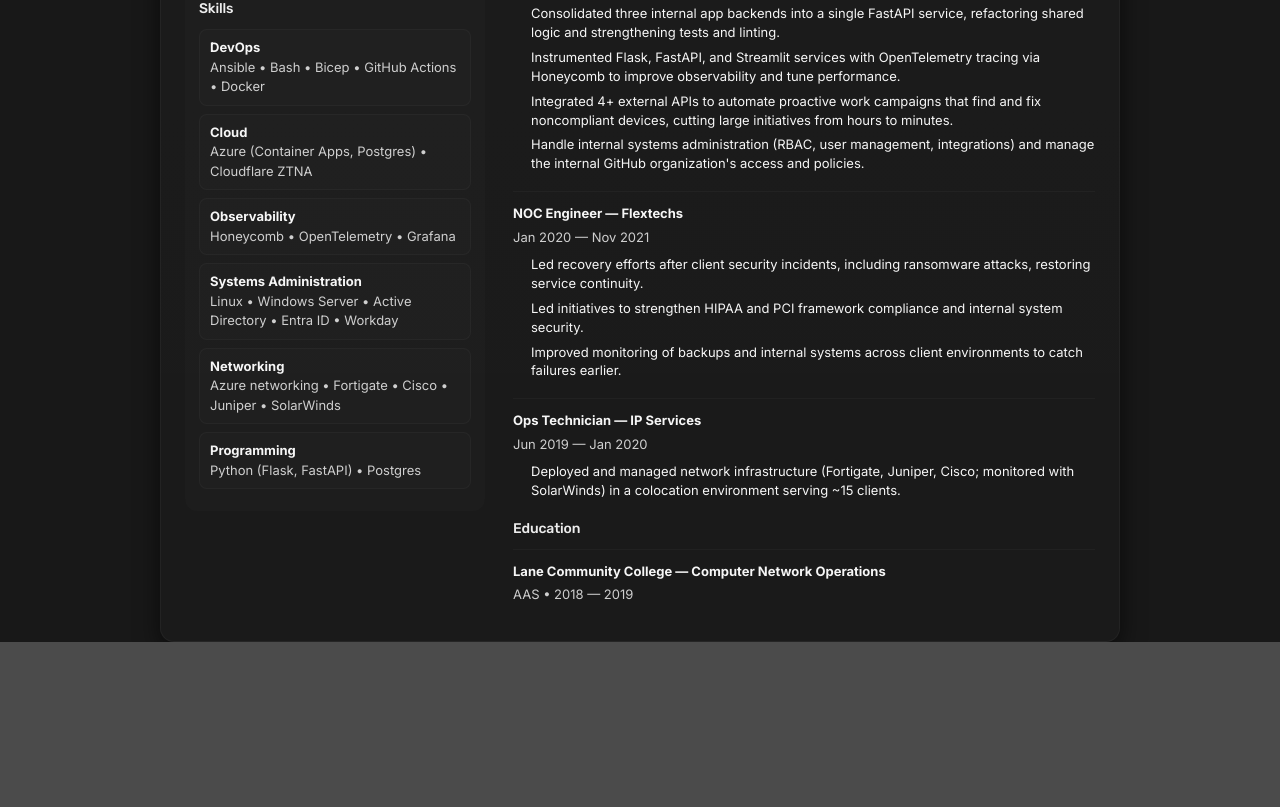
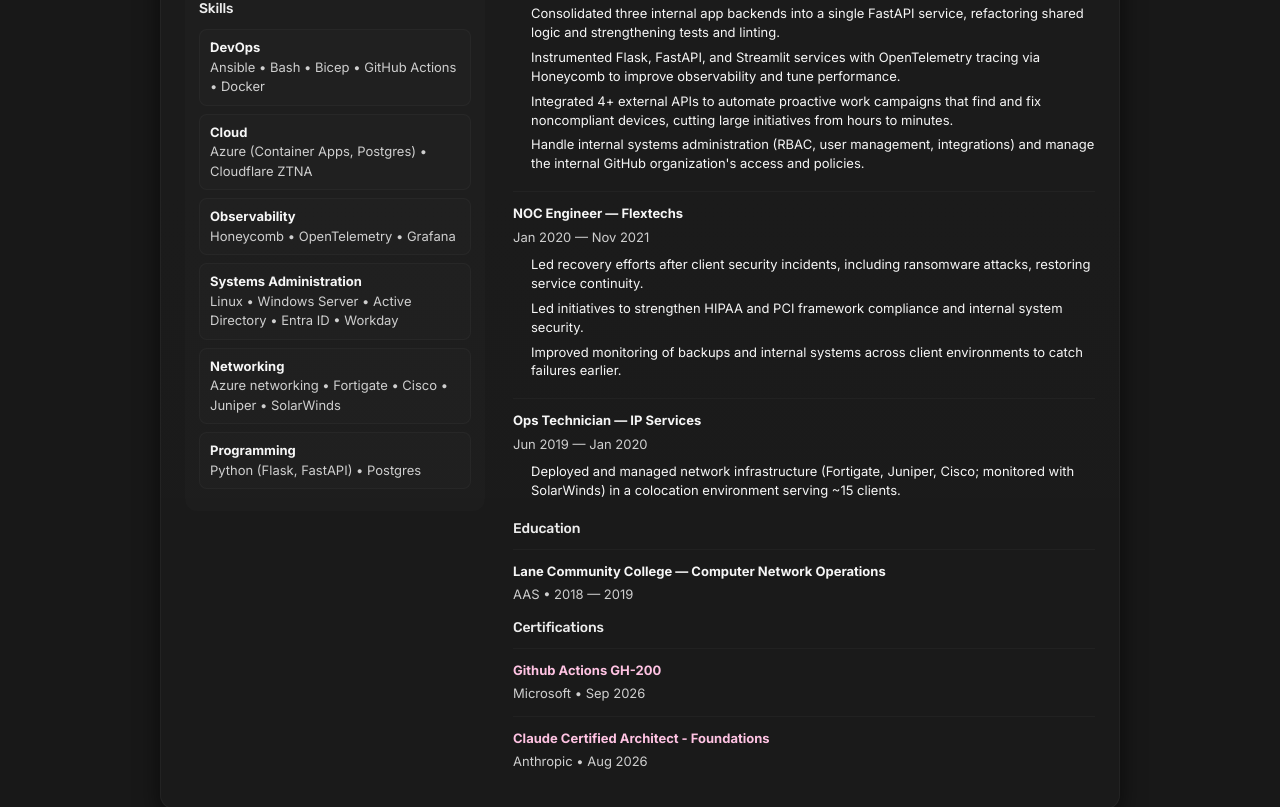
Before and after one commit to cmathews393/chloemathews.net, a Next.js app: page /resume in a window 1280 px wide. Shown: the part 526-1333 px from the top of the page. Before the commit the page ends 1168 px from the top, so only its background shows below. Built offline with nearby package versions, Linux system fonts and the light colour scheme.

Commit message:
feat: update resume, fix some navbar issues

```diff
--- a/app/components/Navbar.tsx
+++ b/app/components/Navbar.tsx
@@ -64,6 +64,7 @@
             >
                 {navLink("/projects", "Projects")}
                 {navLink("/links", "Links")}
+                {/*{navLink("/chat", "Chat")}*/}
 
                 {navLink("/resume", "Résumé")}
             </nav>
--- a/app/components/ResumeClient.tsx
+++ b/app/components/ResumeClient.tsx
@@ -27,6 +27,13 @@
 
 type Achievement = { text?: string };
 
+type Certificate = {
+  name?: string;
+  date?: string;
+  issuer?: string;
+  url?: string;
+};
+
 type Resume = {
   basics?: {
     name?: string;
@@ -42,6 +49,7 @@
   skills?: Skill[];
   education?: Education[];
   achievements?: Achievement[];
+  certificates?: Certificate[];
   "extra-links"?: {
     work_history?: { text?: string; link?: string };
     interactive_resume?: { text?: string; link?: string };
@@ -52,7 +60,7 @@
   if (!v) return "";
   if (v === "Present") return "Present";
   if (/^\d{4}$/.test(v)) return v;
-  if (/^\d{4}-\d{2}$/.test(v)) {
+  if (/^\d{4}-\d{2}(-\d{2})?$/.test(v)) {
     const [y, m] = v.split("-").map(Number);
     return new Date(y, m - 1, 1).toLocaleString(undefined, {
       month: "short",
@@ -100,6 +108,7 @@
   const skills = (resume.skills ?? []) as Skill[];
   const education = (resume.education ?? []) as Education[];
   const achievements = (resume.achievements ?? []) as Achievement[];
+  const certificates = (resume.certificates ?? []) as Certificate[];
 
   return (
     <article className={styles.panel} id="resume-content">
@@ -281,6 +290,35 @@
               ))}
             </div>
           </section>
+
+          {certificates.length > 0 && (
+            <section className={styles.section}>
+              <h2>Certifications</h2>
+              <div>
+                {certificates.map((c: Certificate, i: number) => (
+                  <div key={i} className={styles.workItem}>
+                    <div className={styles.itemTitle}>
+                      {c.url ? (
+                        <a
+                          href={c.url}
+                          target="_blank"
+                          rel="noopener noreferrer"
+                          className={styles.certLink}
+                        >
+                          {c.name}
+                        </a>
+                      ) : (
+                        c.name
+                      )}
+                    </div>
+                    <div className={styles.subtitle}>
+                      {[c.issuer, fmtDate(c.date)].filter(Boolean).join(" • ")}
+                    </div>
+                  </div>
+                ))}
+              </div>
+            </section>
+          )}
         </main>
       </div>
     </article>
--- a/app/shared.module.css
+++ b/app/shared.module.css
@@ -147,8 +147,7 @@
 }
 
 .brand:hover,
-.navitem:hover,
-.clinav:hover {
+.navitem:hover {
   color: var(--accent-pink-light);
   background: var(--accent-pink-transparent);
 }
@@ -605,6 +604,11 @@
   font-size: 13px;
 }
 
+.certLink {
+  color: var(--accent-pink);
+  text-decoration: none;
+}
+
 .subtitle {
   color: var(--muted);
   font-size: 13px;
--- a/public/resume.json
+++ b/public/resume.json
@@ -60,14 +60,37 @@
                     ]
                 }
             ],
+            "certificates": [
+                {
+                    "name": "Github Actions GH-200",
+                    "date": "2026-09-21",
+                    "issuer": "Microsoft",
+                    "url": "https://learn.microsoft.com/api/credentials/share/en-us/chloemathews393/A11BB8DBB67971C7?sharingId=1FF747AC2289F7F9"
+                },
+                {
+                    "name": "Claude Certified Architect - Foundations",
+                    "date": "2026-08-17",
+                    "issuer": "Anthropic",
+                    "url": "https://www.credly.com/badges/72e40c25-2db8-4cdd-b9a5-1964092f8549/public_url"
+                }
+            ],
             "skills": [
                 {
                     "name": "DevOps",
-          "keywords": ["Ansible", "Bash", "Bicep", "GitHub Actions", "Docker"]
+                    "keywords": [
+                        "Ansible",
+                        "Bash",
+                        "Bicep",
+                        "GitHub Actions",
+                        "Docker"
+                    ]
                 },
                 {
                     "name": "Cloud",
-          "keywords": ["Azure (Container Apps, Postgres)", "Cloudflare ZTNA"]
+                    "keywords": [
+                        "Azure (Container Apps, Postgres)",
+                        "Cloudflare ZTNA"
+                    ]
                 },
                 {
                     "name": "Observability",
@@ -138,10 +161,29 @@
                     ]
                 }
             ],
+            "certificates": [
+                {
+                    "name": "Github Actions GH-200",
+                    "date": "2026-09-21",
+                    "issuer": "Microsoft",
+                    "url": "https://learn.microsoft.com/api/credentials/share/en-us/chloemathews393/A11BB8DBB67971C7?sharingId=1FF747AC2289F7F9"
+                },
+                {
+                    "name": "Claude Certified Architect - Foundations",
+                    "date": "2026-08-17",
+                    "issuer": "Anthropic",
+                    "url": "https://www.credly.com/badges/72e40c25-2db8-4cdd-b9a5-1964092f8549/public_url"
+                }
+            ],
             "skills": [
                 {
                     "name": "Reliability",
-          "keywords": ["Monitoring", "Alerting", "Incident Response", "On-call"]
+                    "keywords": [
+                        "Monitoring",
+                        "Alerting",
+                        "Incident Response",
+                        "On-call"
+                    ]
                 },
                 {
                     "name": "Automation & IaC",
@@ -177,7 +219,12 @@
                 },
                 {
                     "name": "Networking",
-          "keywords": ["Azure networking", "Fortigate", "Cisco", "SolarWinds"]
+                    "keywords": [
+                        "Azure networking",
+                        "Fortigate",
+                        "Cisco",
+                        "SolarWinds"
+                    ]
                 }
             ]
         },
@@ -220,6 +267,20 @@
                     ]
                 }
             ],
+            "certificates": [
+                {
+                    "name": "Github Actions GH-200",
+                    "date": "2026-09-21",
+                    "issuer": "Microsoft",
+                    "url": "https://learn.microsoft.com/api/credentials/share/en-us/chloemathews393/A11BB8DBB67971C7?sharingId=1FF747AC2289F7F9"
+                },
+                {
+                    "name": "Claude Certified Architect - Foundations",
+                    "date": "2026-08-17",
+                    "issuer": "Anthropic",
+                    "url": "https://www.credly.com/badges/72e40c25-2db8-4cdd-b9a5-1964092f8549/public_url"
+                }
+            ],
             "skills": [
                 {
                     "name": "Software",
@@ -233,11 +294,20 @@
                 },
                 {
                     "name": "DevOps",
-          "keywords": ["Ansible", "Bash", "Bicep", "GitHub Actions", "Docker"]
+                    "keywords": [
+                        "Ansible",
+                        "Bash",
+                        "Bicep",
+                        "GitHub Actions",
+                        "Docker"
+                    ]
                 },
                 {
                     "name": "Cloud",
-          "keywords": ["Azure (Container Apps, Postgres)", "Cloudflare ZTNA"]
+                    "keywords": [
+                        "Azure (Container Apps, Postgres)",
+                        "Cloudflare ZTNA"
+                    ]
                 },
                 {
                     "name": "Observability",
@@ -288,6 +358,20 @@
                     ]
                 }
             ],
+            "certificates": [
+                {
+                    "name": "Github Actions GH-200",
+                    "date": "2026-09-21",
+                    "issuer": "Microsoft",
+                    "url": "https://learn.microsoft.com/api/credentials/share/en-us/chloemathews393/A11BB8DBB67971C7?sharingId=1FF747AC2289F7F9"
+                },
+                {
+                    "name": "Claude Certified Architect - Foundations",
+                    "date": "2026-08-17",
+                    "issuer": "Anthropic",
+                    "url": "https://www.credly.com/badges/72e40c25-2db8-4cdd-b9a5-1964092f8549/public_url"
+                }
+            ],
             "skills": [
                 {
                     "name": "MSP APIs",
@@ -306,7 +390,11 @@
                 },
                 {
                     "name": "Auth & Identity",
-          "keywords": ["OAuth2 / OIDC", "Entra ID app registrations", "RBAC"]
+                    "keywords": [
+                        "OAuth2 / OIDC",
+                        "Entra ID app registrations",
+                        "RBAC"
+                    ]
                 },
                 {
                     "name": "Backend",
--- a/scripts/generate-resume.mjs
+++ b/scripts/generate-resume.mjs
@@ -18,7 +18,7 @@
   if (!v) return "";
   if (v === "Present") return "Present";
   if (/^\d{4}$/.test(v)) return v;
-  if (/^\d{4}-\d{2}$/.test(v)) {
+  if (/^\d{4}-\d{2}(-\d{2})?$/.test(v)) {
     const [y, m] = v.split("-").map(Number);
     const months = [
       "Jan",
@@ -187,6 +187,24 @@
     });
   }
 
+  const certificates = resume.certificates ?? [];
+  if (certificates.length) {
+    section("Certifications");
+    certificates.forEach((c, i) => {
+      if (i > 0) doc.moveDown(0.5);
+      ensureSpace(40);
+      rowWithDates(c.name ?? "", fmtDate(c.date));
+      if (c.issuer)
+        doc
+          .font("Helvetica")
+          .fontSize(BODY_SIZE)
+          .text(c.issuer, MARGIN, doc.y + 2, {
+            width: contentWidth,
+            link: c.url || undefined,
+          });
+    });
+  }
+
   const skills = resume.skills ?? [];
   if (skills.length) {
     section("Skills");
```
Also changed, not shown: 1 other file (tests, documents, lock files or other folders). Lines whose indentation alone changed are shown as unchanged.
